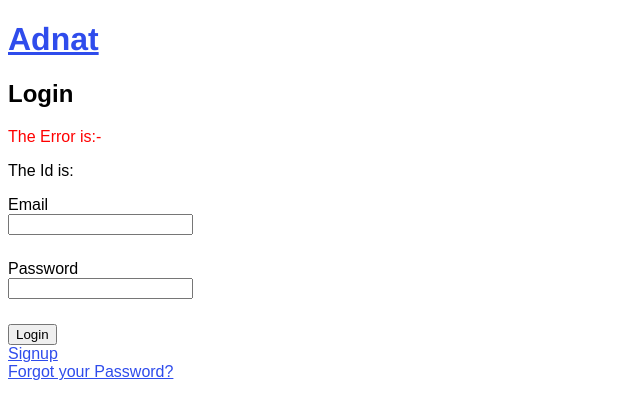
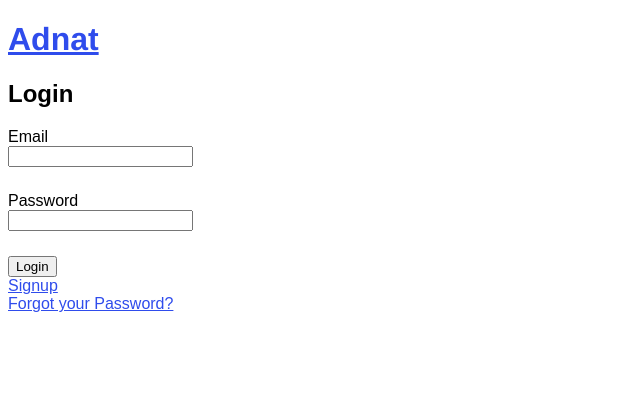
Before and after one commit to sakshee29/reactChallengeTanda, a React (Create React App) app in the folder frontend/: page / in a window 1280 px wide. Shown: the top 418 px of the page, without its empty margins (0-640 px from the left). Built offline with nearby package versions, Linux system fonts and the light colour scheme.

Commit message:
Login page updated

```diff
--- a/frontend/src/pages/login.js
+++ b/frontend/src/pages/login.js
@@ -38,8 +38,7 @@ function Login(props){
     return(
         <div>
             <h2>Login</h2>
-            <p className="error">The Error is:- {error}</p>
-            <p>The Id is: {sessionId}</p>
+            <p className="error">{error}</p>
 
             <form>
                 <label className='formLabels'>
--- a/frontend/src/pages/signup.js
+++ b/frontend/src/pages/signup.js
@@ -74,7 +74,6 @@ function Signup(props){
 
                 <label className='formLabels'>
                     Password<br></br>
-                    (6 characters minimum)
                 </label>
                 <input
                 type="password"
```
Also changed, not shown: 1 other file (tests, documents, lock files or other folders).
